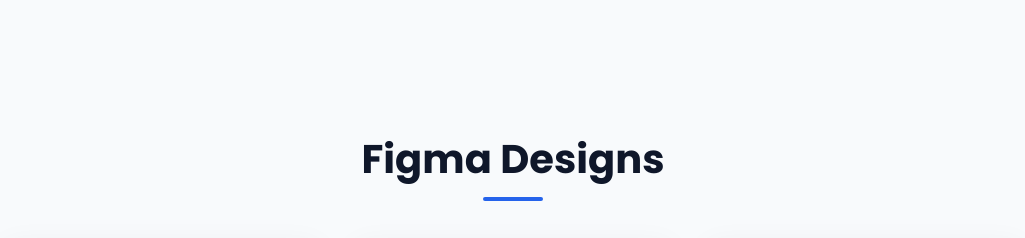
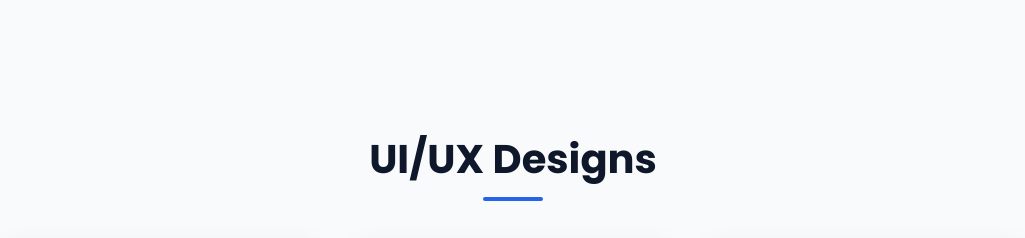
Before and after one commit to aayushshrestha8848/portfolio, a plain HTML site: page index.html in a window 1280 px wide. Shown: the part 3620-3858 px from the top of the page, without its empty margins (127-1152 px from the left). Drawn offline with Linux system fonts and the light colour scheme.

Commit message:
Add files via upload

```diff
--- a/index.html
+++ b/index.html
@@ -205,7 +205,7 @@
 
     <!-- Designs Section -->
     <section id="designs" class="designs section">
-        <h2 class="section-title reveal">Figma Designs</h2>
+        <h2 class="section-title reveal">UI/UX Designs</h2>
         <div class="projects-grid">
 
             <div class="project-card glass-card reveal">
```
